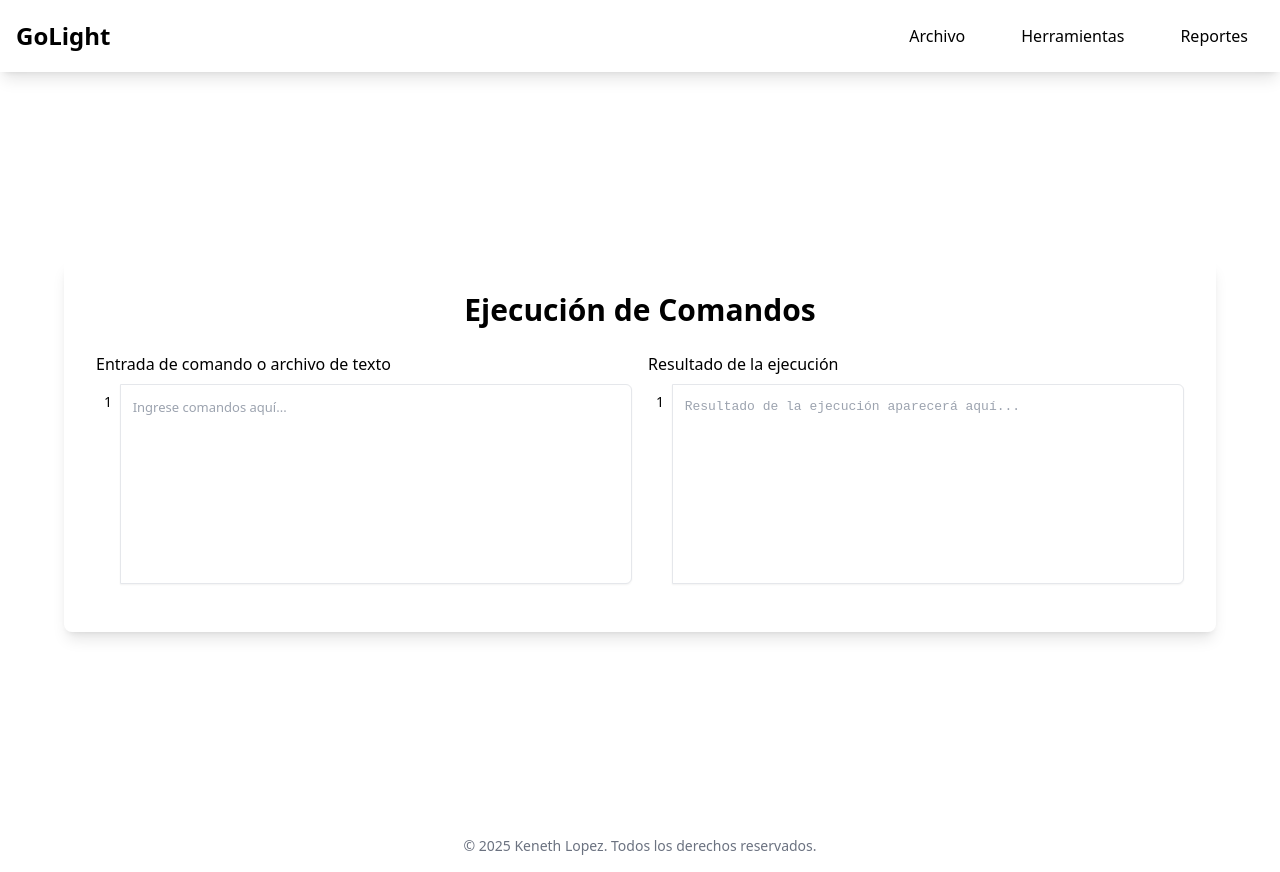
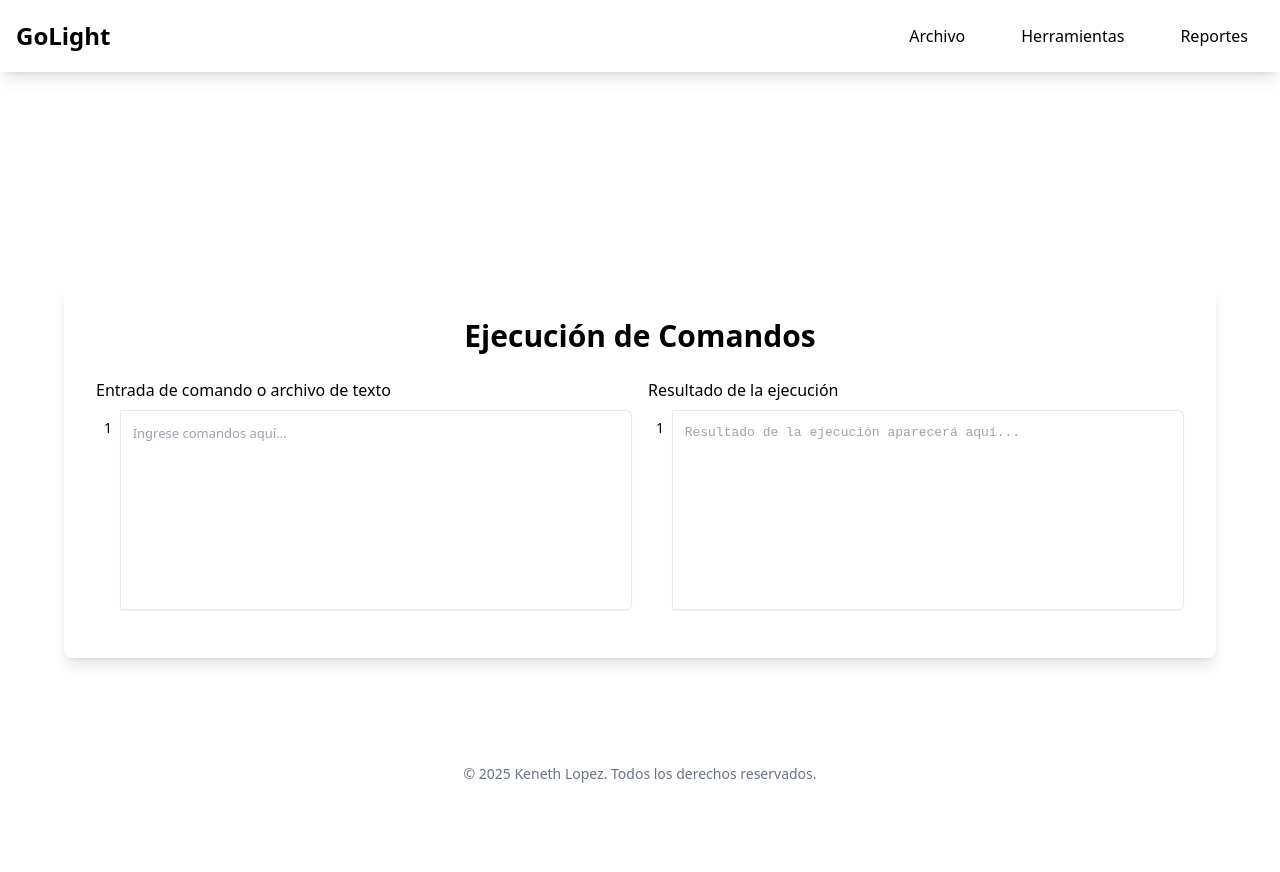
Before and after one commit to sudokentucky/OLC2_Proyecto1_202100106, a React (Vite) app in the folder frontend/: page / in a window 1280 px wide. Built offline with nearby package versions, Linux system fonts and the light colour scheme; what tailwind-dracula would draw is missing.

Commit message:
Actualizar el estilo del pie de página en el componente CommandExecution para que sea fijo en la parte inferior de la pantalla.

```diff
--- a/frontend/src/components/CommandExecution.tsx
+++ b/frontend/src/components/CommandExecution.tsx
@@ -2,7 +2,6 @@ import { useRef, useState, useEffect } from "react";
 import useLineCounter from "../hooks/useLineCounter";
 import Message from "../interface/Message";
 
-// Definir el tipo de las props que recibe CommandExecution
 interface CommandExecutionProps {
   inputText: string;
   setInputText: (text: string) => void;
@@ -143,6 +142,7 @@ function CommandExecution({
                   }}
                 />
               </div>
+
             </div>
           </div>
 
@@ -158,10 +158,10 @@ function CommandExecution({
         </div>
       </div>
 
-      <footer className="py-4 text-center text-sm text-gray-500 w-full">
-        © {new Date().getFullYear()} Keneth Lopez.
-        Todos los derechos reservados.
-      </footer>
+      <footer className="fixed bottom-0 left-0 w-full py-4 text-center text-sm text-gray-500">
+  © {new Date().getFullYear()} Keneth Lopez. Todos los derechos reservados.
+</footer>
+
     </div>
   );
 }
```
